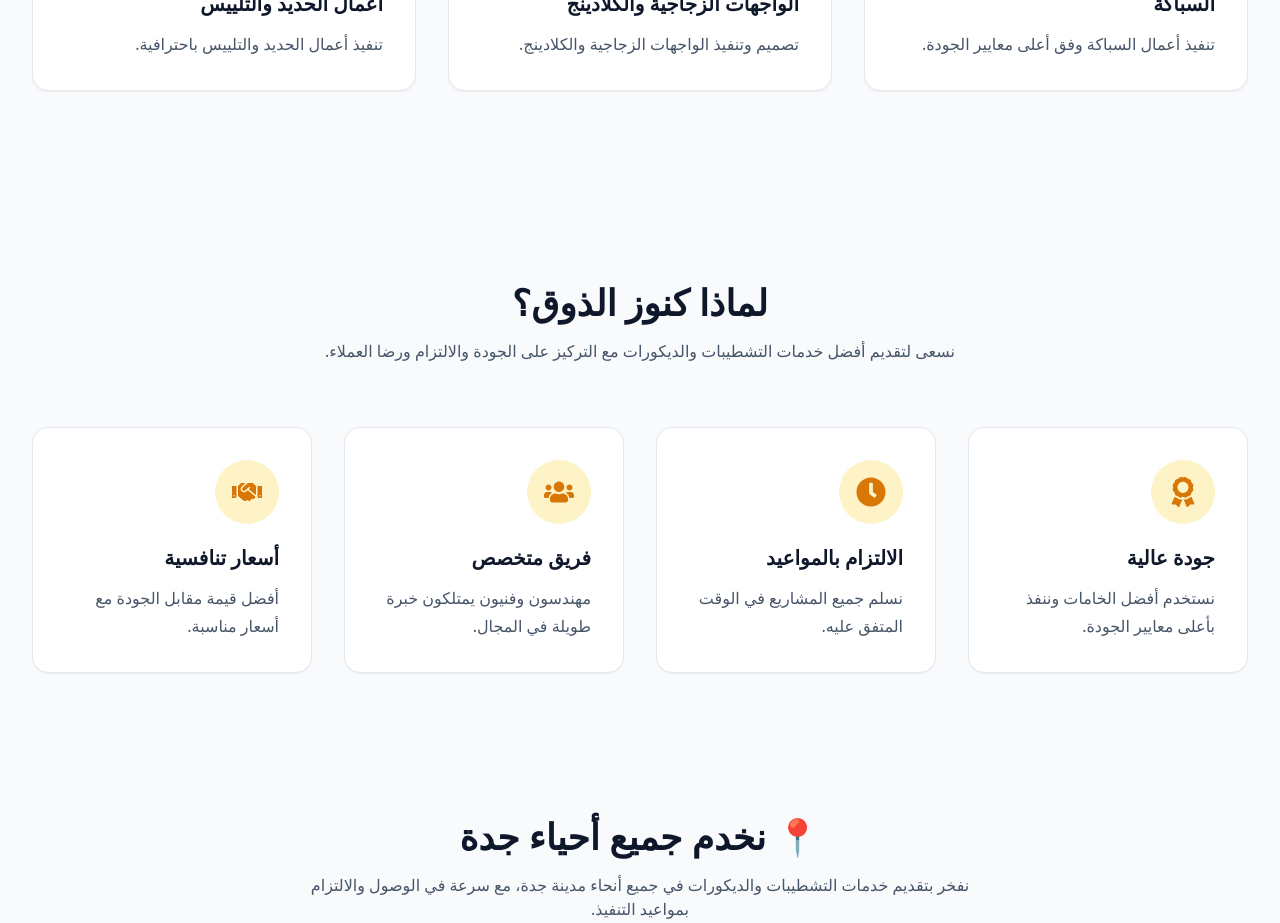
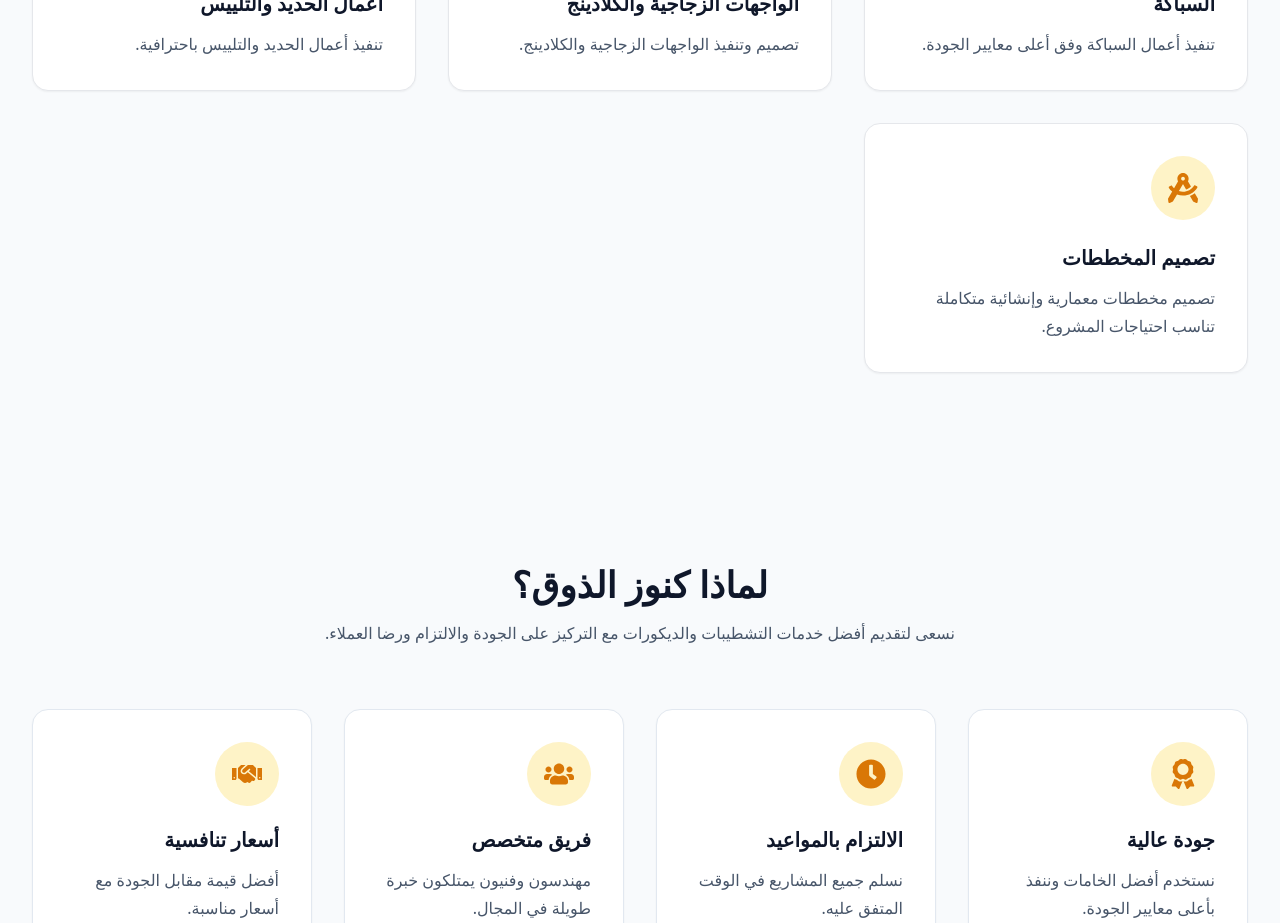
Before and after one commit to ahmedysr2003327-arch/construction-company, a Next.js app: page / in a window 1280 px wide. Shown: the part 1900-2823 px from the top of the page. Built offline with nearby package versions, Linux system fonts and the light colour scheme; no server answers.

Commit message:
feat: add new service for architectural design plans

```diff
--- a/src/data/services.ts
+++ b/src/data/services.ts
@@ -5,6 +5,7 @@
   FaTools,
   FaBuilding,
   FaHardHat,
+  FaDraftingCompass,
 } from "react-icons/fa";
 
 export const services = [
@@ -53,4 +54,9 @@
     description: "تنفيذ أعمال الحديد والتلييس باحترافية.",
     icon: FaHardHat,
   },
+  {
+  title: "تصميم المخططات",
+  description: "تصميم مخططات معمارية وإنشائية متكاملة تناسب احتياجات المشروع.",
+  icon: FaDraftingCompass,
+},
 ];
```
